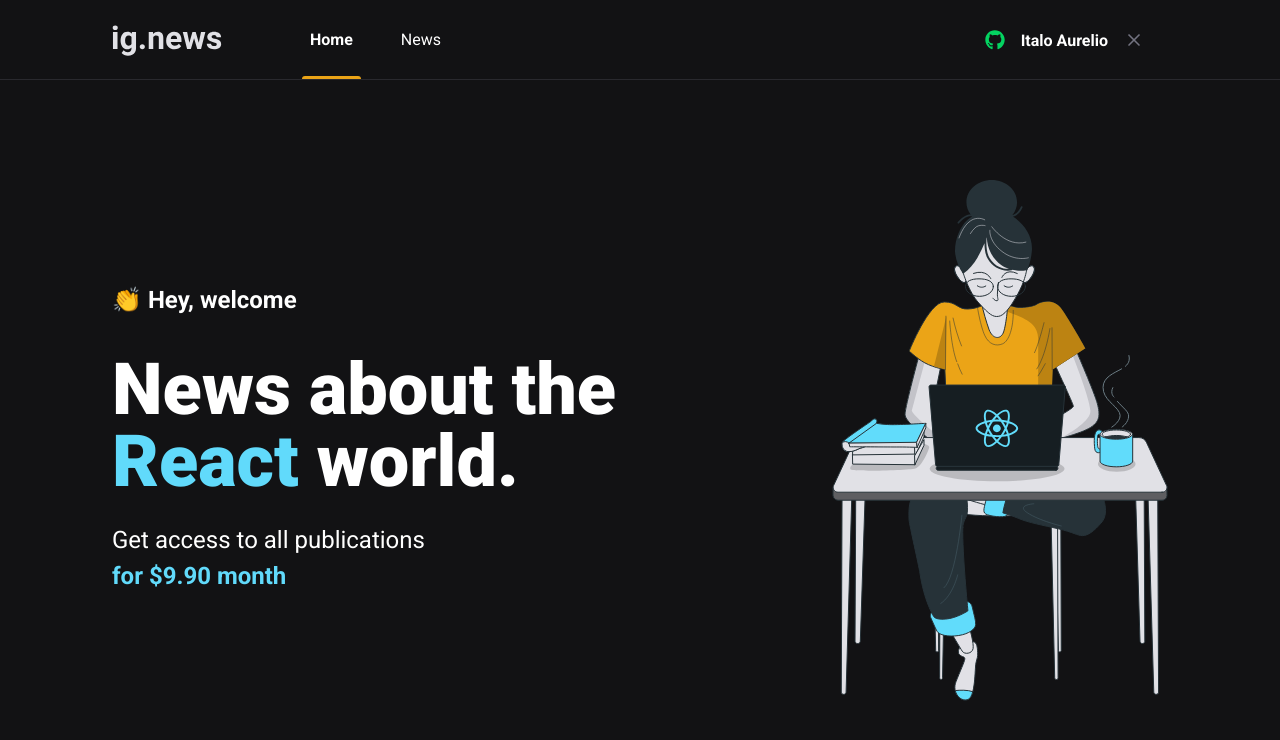
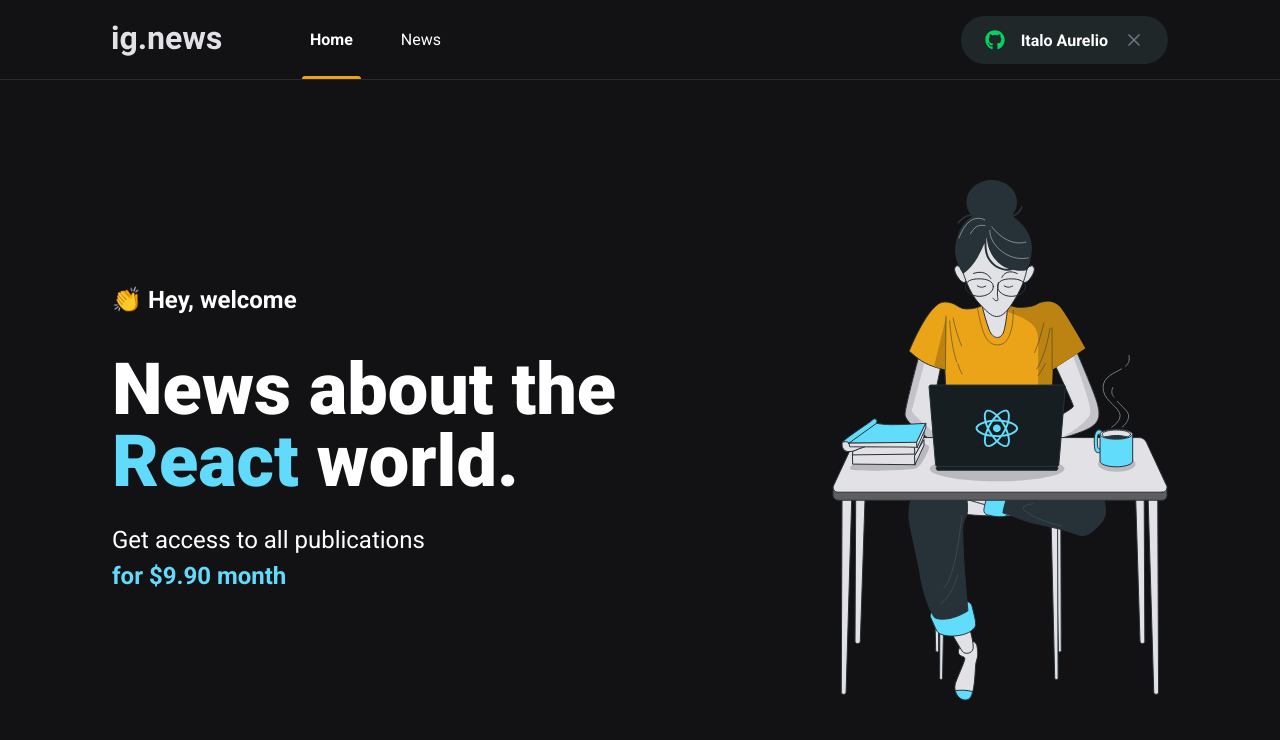
Before and after one commit to iaurg/ignite-react-cap-3, a Next.js app: page / in a window 1280 px wide. Shown: the top 740 px of the page. Built offline with nearby package versions, Linux system fonts and the light colour scheme.

Commit message:
Add new color global scss

```diff
--- a/src/styles/global.scss
+++ b/src/styles/global.scss
@@ -10,6 +10,7 @@
   --gray-100: #e1e1e6;
   --grey-300: #a8a8b3;
   --grey-800: #29292e;
+  --grey-850: #1f2729;
   --grey-900: #121214;
 
   --cyan-500: #61dafb;
```
